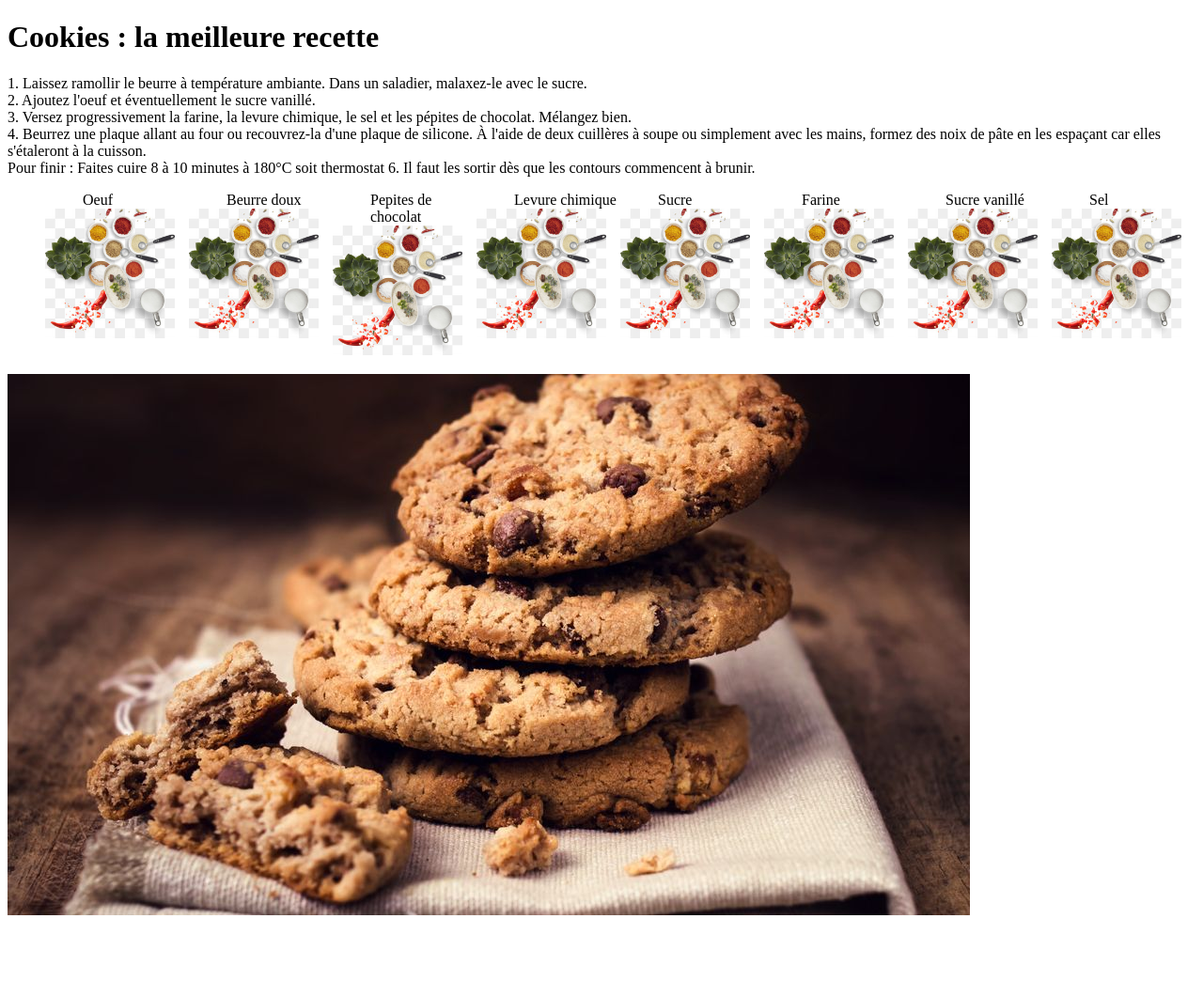
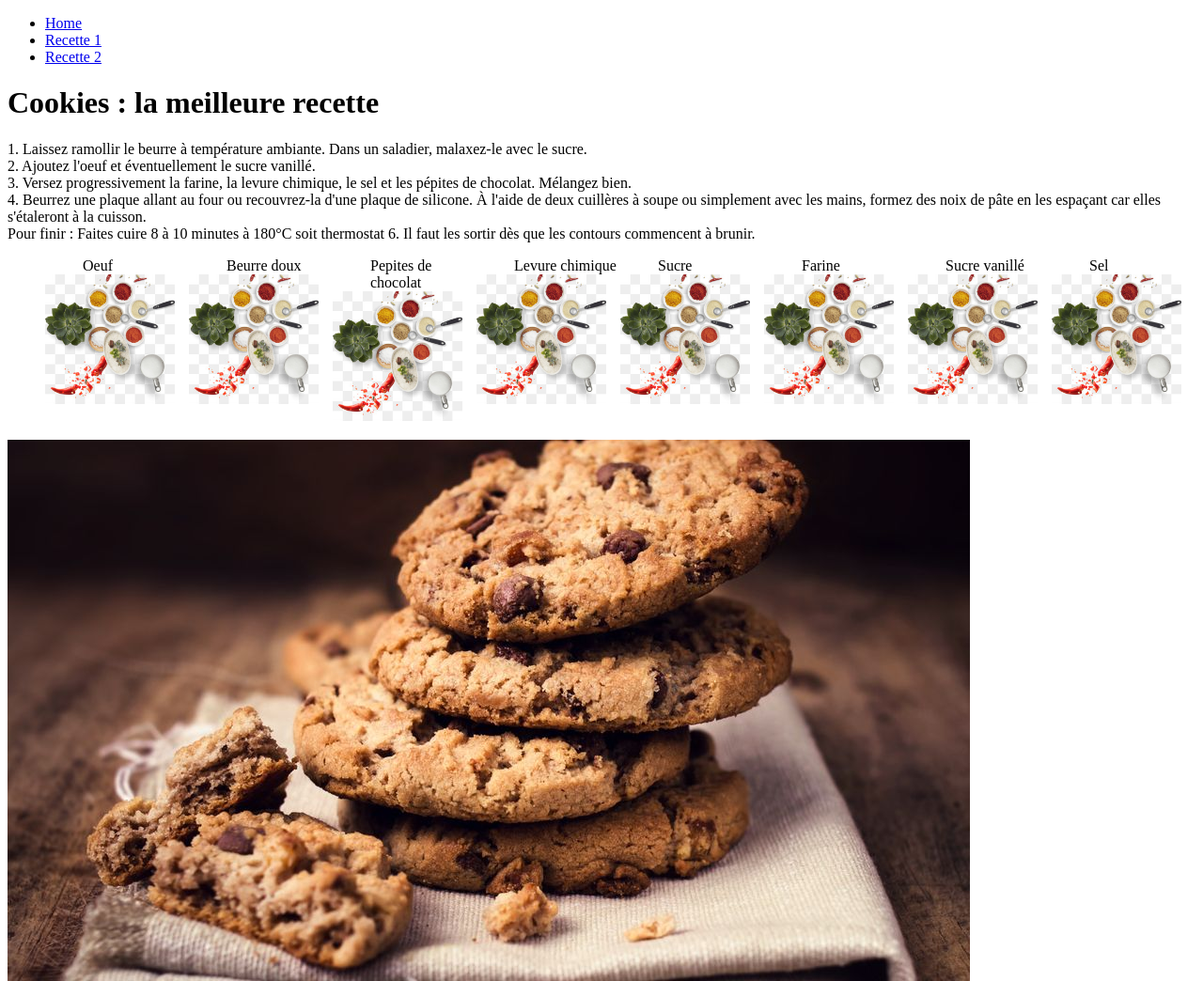
Before and after one commit to jbach-dev/Recette_wsf.github.io, a plain HTML site: page recette_1/recette_1.html in a window 1280 px wide. Shown: the whole page at 94% size. Before the commit the page ends 986 px from the top, so only its background shows below. Drawn offline with Linux system fonts and the light colour scheme.

Commit message:
Ajout nav dans la recette 1

```diff
--- a/css/recette_1.css
+++ b/css/recette_1.css
@@ -1,4 +1,4 @@
-ul {
+.recette_1_ingredients {
 	/* list-style-image: url("img/casserole.png"); */
 	display: flex;
   }
--- a/recette_1/recette_1.html
+++ b/recette_1/recette_1.html
@@ -8,6 +8,16 @@
 	<title>Recette 1</title>
 </head>
 <body>
+	<section>
+		<nav>
+		  <ul class="menuItems">
+			<li><a href="index.html">Home</a></li>
+			<li><a href="recette_1/recette_1.html">Recette 1</a></li>
+			<li><a href="recette_2/recette_2.html">Recette 2</a></li>
+		  </ul>
+		</nav>
+
+	  </section>
 	<h1>Cookies : la meilleure recette</h1>
 	<p>1. Laissez ramollir le beurre à température ambiante. Dans un saladier, malaxez-le avec le sucre.<br>
 		2. Ajoutez l'oeuf et éventuellement le sucre vanillé.<br>
@@ -15,7 +25,7 @@
 		4. Beurrez une plaque allant au four ou recouvrez-la d'une plaque de silicone. À l'aide de deux cuillères à soupe ou simplement avec les mains, formez des noix de pâte en les espaçant car elles s'étaleront à la cuisson. <br>
 		Pour finir : Faites cuire 8 à 10 minutes à 180°C soit thermostat 6. Il faut les sortir dès que les contours commencent à brunir.
 	</p>
-	<ul>
+	<ul class="recette_1_ingredients">
 		<div>
 			<ol>Oeuf</ol>
 			<img class="petite_image" src="img/ingredients.jpg">
```
